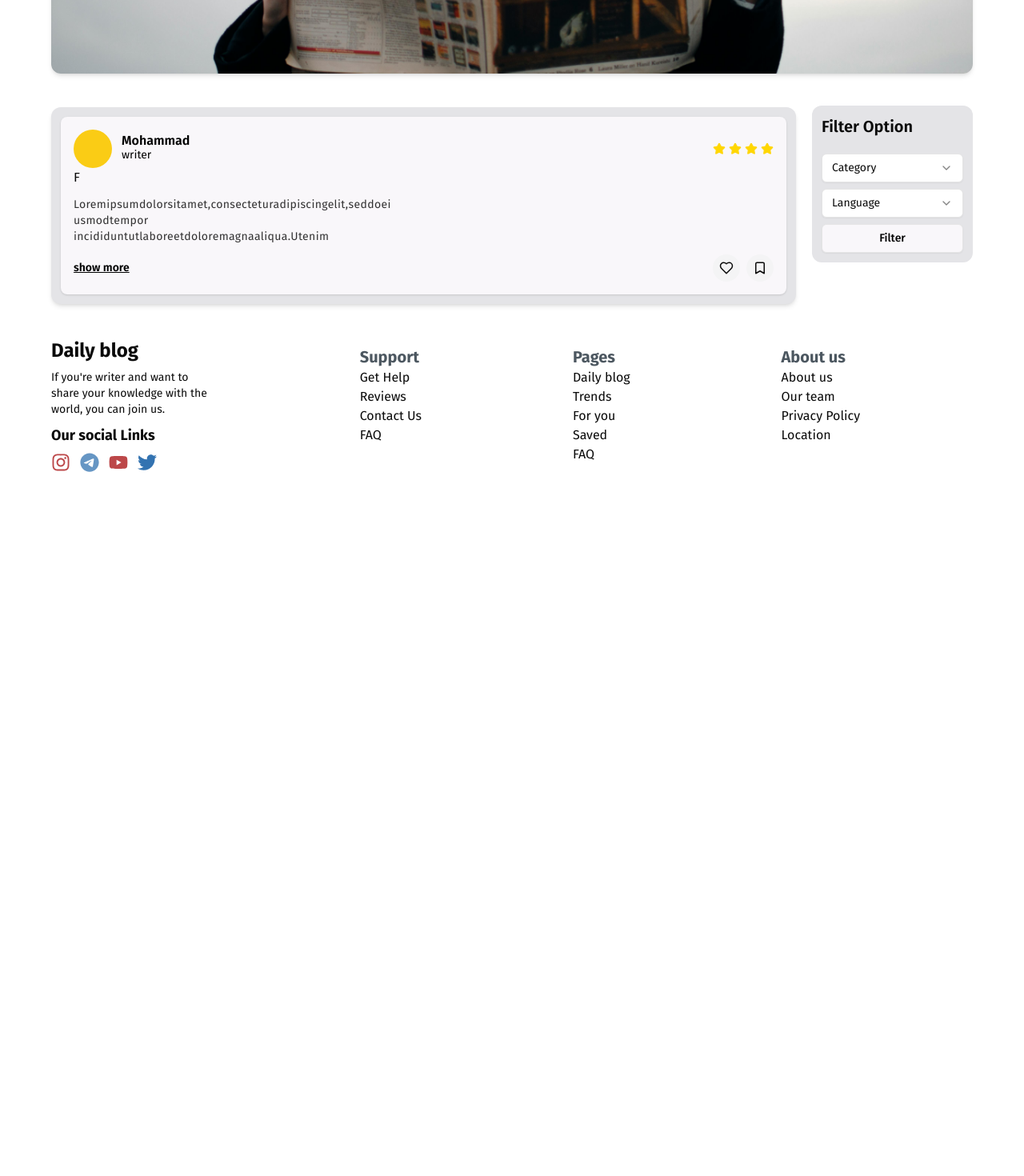
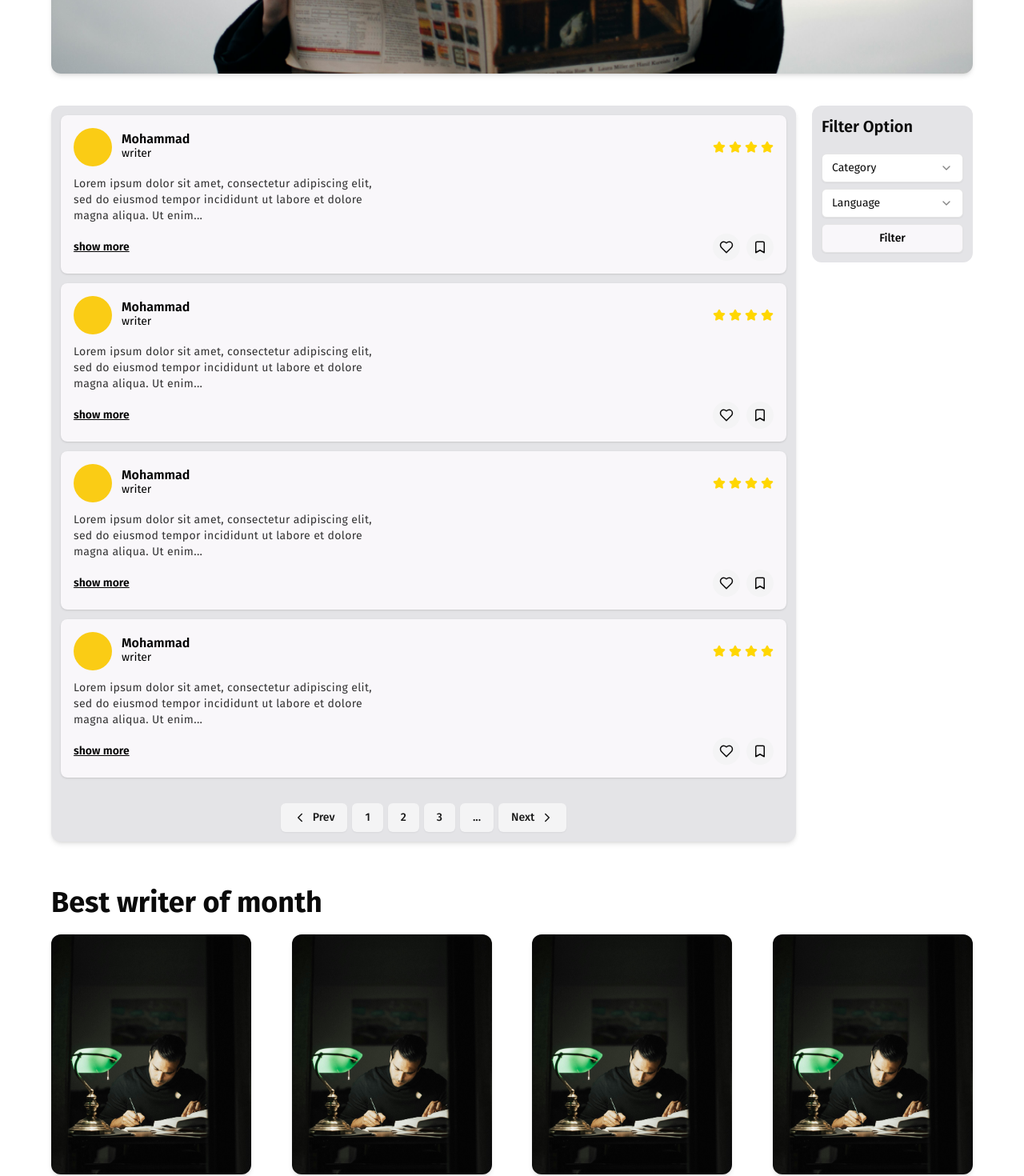
Before and after one commit to Mhorg8/blog-page-v1, a Next.js app: page /trends in a window 1280 px wide. Shown: the part 380-1850 px from the top of the page at 80% size. Before the commit the page ends 970 px from the top, so only its background shows below. Built offline with nearby package versions, Linux system fonts and the light colour scheme.

Commit message:
create best writer section and edit banner

```diff
--- /dev/null
+++ b/src/app/trends/BestWriter.tsx
@@ -0,0 +1,43 @@
+import React from 'react';
+import Image from "next/image";
+import {LuStar} from "react-icons/lu";
+import Link from "next/link";
+import {FaLongArrowAltRight} from "react-icons/fa";
+
+const BestWriter = () => {
+    return (
+        <div
+            className="md:w-[250px] w-[290px] h-[320px] md:h-[300px] bg-zinc-200 rounded-xl shadow-md p-2 relative cursor-pointer group">
+            {/* User profile image */}
+            <Image src='/banner-1.jpg' fill sizes="fill" alt="user immage"
+                   className="object-cover rounded-xl"/>
+
+            {/* User info  */}
+            <div
+                className="absolute p-3 text-white inset-0 bg-black/60 rounded-xl  justify-between hidden group-hover:flex  items-start flex-col hoverEffect">
+                <div>
+                    <h3 className="font-bold tracking-wide">Mohammad hosein</h3>
+
+                    <ul className="list-decimal p-3 text-sm">
+                        <li className="mt-2">200 blog posts in the past month</li>
+                        <li>Toke most of likes in last month</li>
+                    </ul>
+                    <div className="flex items-center gap-1 text-gold mt-2">
+                        <LuStar size={16} fill="gold"/>
+                        <LuStar size={16} fill="gold"/>
+                        <LuStar size={16} fill="gold"/>
+                        <LuStar size={16} fill="gold"/>
+                        <LuStar size={16} fill="gold"/>
+                    </div>
+                </div>
+
+                <Link href='/'
+                      className="text-sm underline  hover:scale-110 flex items-center gap-1 hoverEffect">Show
+                    more <FaLongArrowAltRight size={18}/></Link>
+
+            </div>
+        </div>
+    );
+};
+
+export default BestWriter;
--- /dev/null
+++ b/src/app/trends/TrendsItemList.tsx
@@ -0,0 +1,20 @@
+import React from 'react';
+import TrendIItem from "@/components/TrendIItem";
+import Pagination from "@/components/Pagination";
+
+const TrendsItemList = () => {
+    return (
+        <div className="space-y-3 w-full h-full bg-zinc-200 py-3 rounded-xl shadow-md px-3 min-h-[200px]">
+            <TrendIItem/>
+            <TrendIItem/>
+            <TrendIItem/>
+            <TrendIItem/>
+
+            <div className="w-full flex  items-center justify-center">
+                <Pagination/>
+            </div>
+        </div>
+    );
+};
+
+export default TrendsItemList;
--- a/src/app/trends/page.tsx
+++ b/src/app/trends/page.tsx
@@ -1,6 +1,8 @@
 import TrendBanner from "@/components/trends/TrendBanner";
 import FilterOptions from "@/components/FilterOptions";
-import TrendIItem from "@/components/TrendIItem";
+import HeaderTitle from "@/components/HeaderTitle";
+import BestWriter from "@/app/trends/BestWriter";
+import TrendsItemList from "@/app/trends/TrendsItemList";
 
 
 const TrendsPage = () => {
@@ -9,13 +11,23 @@ const TrendsPage = () => {
         <div className="container ">
             {/*banner*/}
             <TrendBanner/>
+            {/*Mapping on Trend Items and displayed here */}
+            <div
+                className="flex flex-col md:flex-row w-full h-full items-center md:items-start justify-start gap-x-5 mt-10 relative">
+                <TrendsItemList/>
+                <div className="hidden h-full md:block w-[250px]  sticky top-20">
+                    <FilterOptions/>
+                </div>
+            </div>
+            {/* Best Writer on month */}
+            <div className="mt-14">
+                <HeaderTitle text="Best writer of month"/>
 
-            <div className="flex flex-col md:flex-row w-full items-center justify-start gap-5 mt-10 relative">
-                <div className="w-full h-full bg-zinc-200 py-3 rounded-xl shadow-md px-3 min-h-[200px]">
-                    <TrendIItem/>
-                </div>
-                <div className="w-[250px] h-[250px] sticky top-0 right-0">
-                    <FilterOptions/>
+                <div className="flex flex-wrap flex-col md:flex-row items-center gap-5 justify-between mt-5">
+                    <BestWriter/>
+                    <BestWriter/>
+                    <BestWriter/>
+                    <BestWriter/>
                 </div>
             </div>
         </div>
--- a/src/components/TrendIItem.tsx
+++ b/src/components/TrendIItem.tsx
@@ -17,7 +17,7 @@ mollit anim id est laborum.
     const isLongText = (text: string) => {
         const textLength = text.length
         if (textLength >= 150) {
-            return text.split(" ").slice(0, 25)
+            return text.split(" ").slice(0, 25).join(" ")
         }
     }
 
@@ -43,11 +43,11 @@ mollit anim id est laborum.
                     </div>
                 </div>
 
-                {/*  text   */}F
+                {/*  text   */}
                 <div className="flex items-center justify-between w-full">
                     <div className="w-[300px] md:max-w-[400px] md:w-full text-black/80 text-sm tracking-wide">
                         <p className="text-wrap break-words">
-                            {!showAllText ? isLongText(tempText) : tempText}
+                            {!showAllText ? `${isLongText(tempText)}...`: tempText}
                         </p>
 
                     </div>
--- a/src/components/blogs/CustomSelect.tsx
+++ b/src/components/blogs/CustomSelect.tsx
@@ -11,7 +11,7 @@ import {
 } from "@/components/ui/select";
 
 interface Props {
-    className: string;
+    className?: string;
     bgColor?: string;
     placeholder?: string;
     values?: string[];
```
